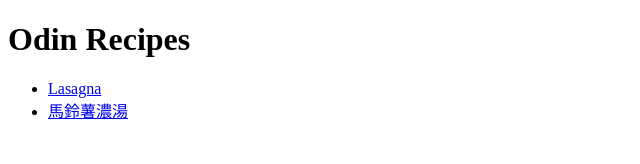
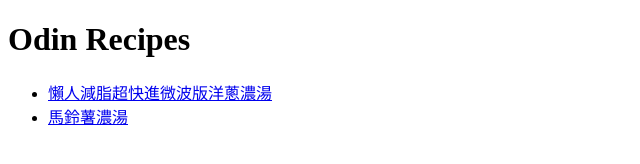
Before and after one commit to DongBlueTw/odin-recipes, a plain HTML site: page index.html in a window 1280 px wide. Shown: the whole page, without its empty margins (0-640 px from the left). Drawn offline with Linux system fonts and the light colour scheme.

Commit message:
移除lasagna新增onion soup

```diff
--- a/index.html
+++ b/index.html
@@ -8,7 +8,7 @@
 <body>
     <h1>Odin Recipes</h1>
     <ul>
-        <li><a href="recipes/lasagna.html">Lasagna</a></li>
+        <li><a href="recipes/onionsoup.html">懶人減脂超快進微波版洋蔥濃湯</a></li>
         <li><a href="recipes/potatosoup.html">馬鈴薯濃湯</a></li>
 
     </ul>
```
Also changed, not shown: recipes/onionsoup.html (+1 -1 lines).
